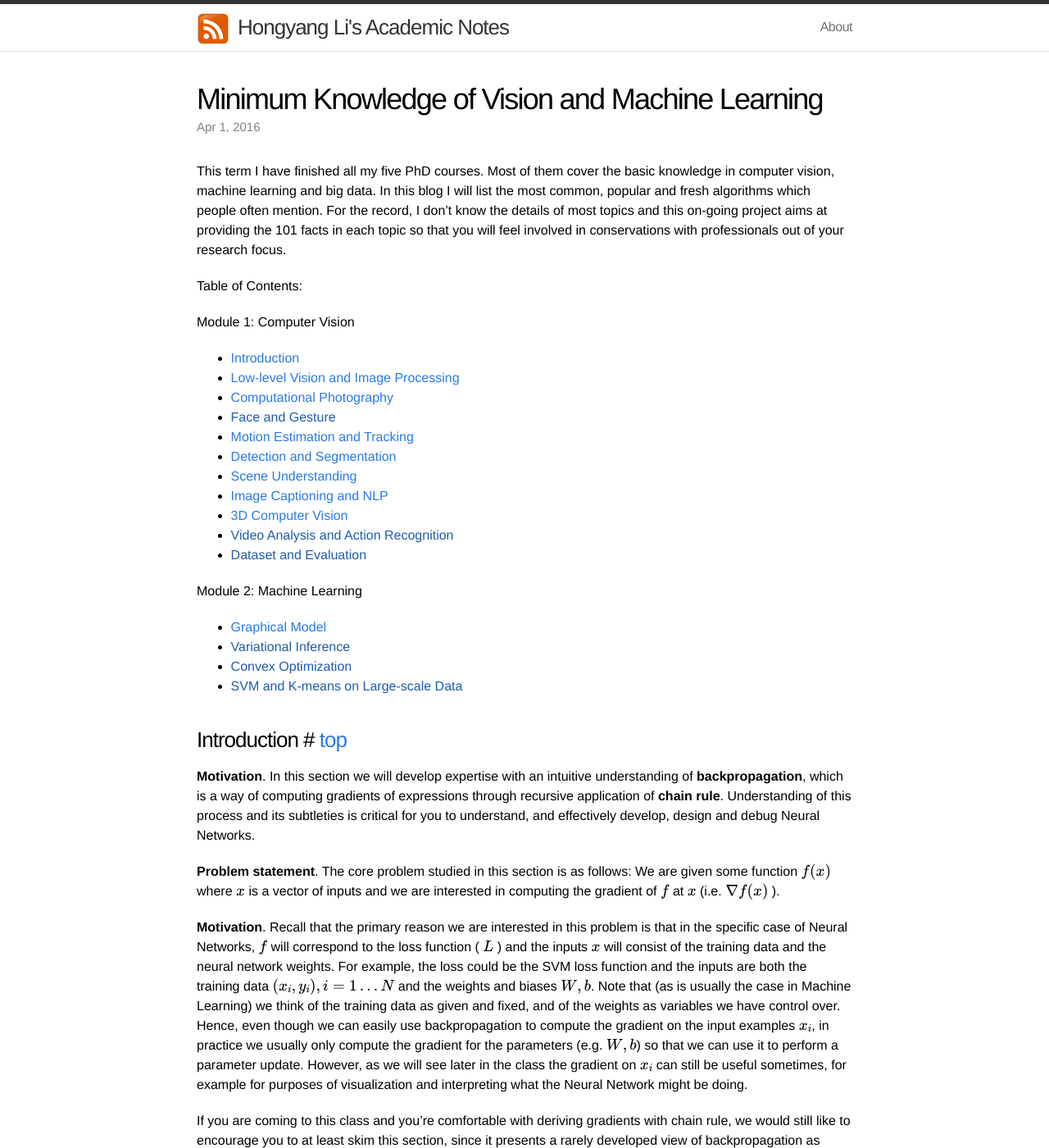
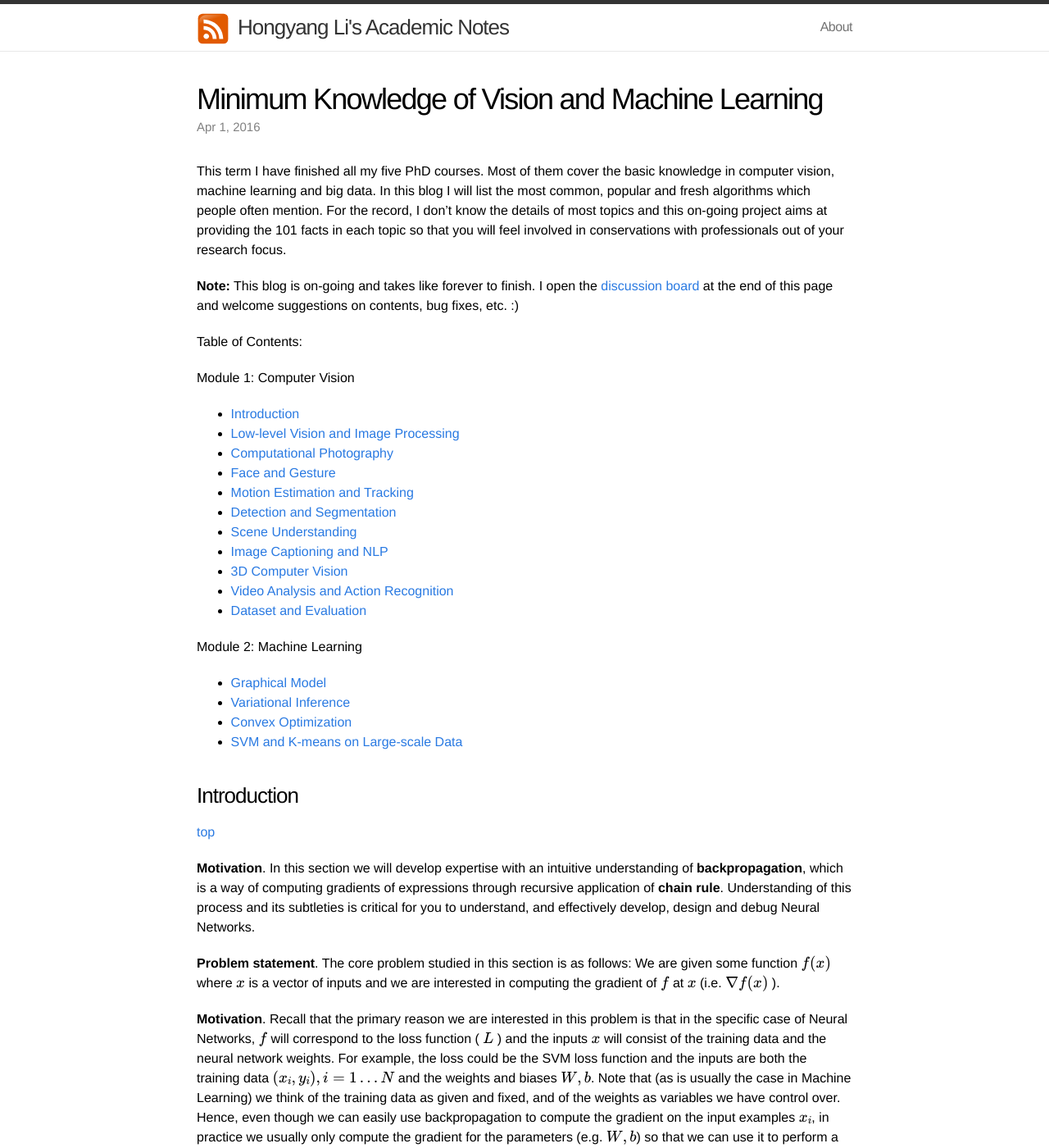
Before and after one commit to hli2020/hli2020.github.io, a Jekyll site: the page built from _posts/2016-04-01-cvml.md, in a window 1280 px wide and 1400 px high. Shown: the whole window at 82% size. Built offline with Jekyll 4.4.1, drawn with Linux system fonts in a browser that asks for light colours; formulas are drawn with MathJax 3; comment, search, counter and statistics services are not loaded; some of the changed text lies outside the part shown.

Commit message:
initial version

```diff
--- a/_posts/2016-04-01-cvml.md
+++ b/_posts/2016-04-01-cvml.md
@@ -10,33 +10,36 @@
 This term I have finished all my five PhD courses. Most of them cover the basic knowledge in computer vision, machine learning and big data. In this blog I will list the most common, popular and fresh algorithms which people often mention. For the record, I don't know the details of most topics and this on-going project aims at providing the 101 facts in each topic so that you will feel involved in conservations with professionals out of your research focus.
 
 
+**Note:** This blog is on-going and takes like forever to finish. I open the [discussion board](#discuss) at the end of this page and welcome suggestions on contents, bug fixes, etc. :)
+
 <a name='top'></a>
 Table of Contents:
 
 Module 1: Computer Vision
 
 - [Introduction](#intro)
-- [Low-level Vision and Image Processing](#mat)
-- [Computational Photography](#backprop)
-- [Face and Gesture]()
-- [Motion Estimation and Tracking](#staged)
-- [Detection and Segmentation](#patters)
-- [Scene Understanding](#intuitive)
-- [Image Captioning and NLP](#sigmoid)
-- [3D Computer Vision](#grad)
-- [Video Analysis and Action Recognition]()
-- [Dataset and Evaluation]()
+- [Low-level Vision and Image Processing](#low)
+- [Computational Photography](#graphics)
+- [Face and Gesture](#face)
+- [Motion Estimation and Tracking](#motion)
+- [Detection and Segmentation](#det)
+- [Scene Understanding](#scene)
+- [Image Captioning and NLP](#caption)
+- [3D Computer Vision](#3d)
+- [Video Analysis and Action Recognition](#video)
+- [Dataset and Evaluation](#eval)
 
 Module 2: Machine Learning
 
-- [Graphical Model](#intro)
-- [Variational Inference]()
-- [Convex Optimization]()
-- [SVM and K-means on Large-scale Data]()
+- [Graphical Model](#grachical)
+- [Variational Inference](#vi)
+- [Convex Optimization](#convex)
+- [SVM and K-means on Large-scale Data](#svm)
 
 <a name='intro'></a>
 
-### Introduction  # [top](#top)
+### Introduction
+[top](#top)
 
 **Motivation**. In this section we will develop expertise with an intuitive understanding of **backpropagation**, which is a way of computing gradients of expressions through recursive application of **chain rule**. Understanding of this process and its subtleties is critical for you to understand, and effectively develop, design and debug Neural Networks.
 
@@ -46,9 +49,10 @@
 
 If you are coming to this class and you're comfortable with deriving gradients with chain rule, we would still like to encourage you to at least skim this section, since it presents a rarely developed view of backpropagation as backward flow in real-valued circuits and any insights you'll gain may help you throughout the class.
 
-<a name='grad'></a>
+<a name='low'></a>
 
-### Simple expressions and interpretation of the gradient
+### Low-level Vision and Image Processing
+[top](#top)
 
 Lets start simple so that we can develop the notation and conventions for more complex expressions. Consider a simple multiplication function of two numbers \\(f(x,y) = x y\\). It is a matter of simple calculus to derive the partial derivative for either input:
 
@@ -81,3 +85,5 @@
 $$
 
 That is, the (sub)gradient is 1 on the input that was larger and 0 on the other input. Intuitively, if the inputs are \\(x = 4,y = 2\\), then the max is 4, and the function is not sensitive to the setting of \\(y\\). That is, if we were to increase it by a tiny amount \\(h\\), the function would keep outputting 4, and therefore the gradient is zero: there is no effect. Of course, if we were to change \\(y\\) by a large amount (e.g. larger than 2), then the value of \\(f\\) would change, but the derivatives tell us nothing about the effect of such large changes on the inputs of a function; They are only informative for tiny, infinitesimally small changes on the inputs, as indicated by the \\(\lim\_{h \rightarrow 0}\\) in its definition.
+
+<a name='discuss'></a>
```
Also changed, not shown: other parts of _posts/2016-04-01-cvml.md (+1 -1 lines).
